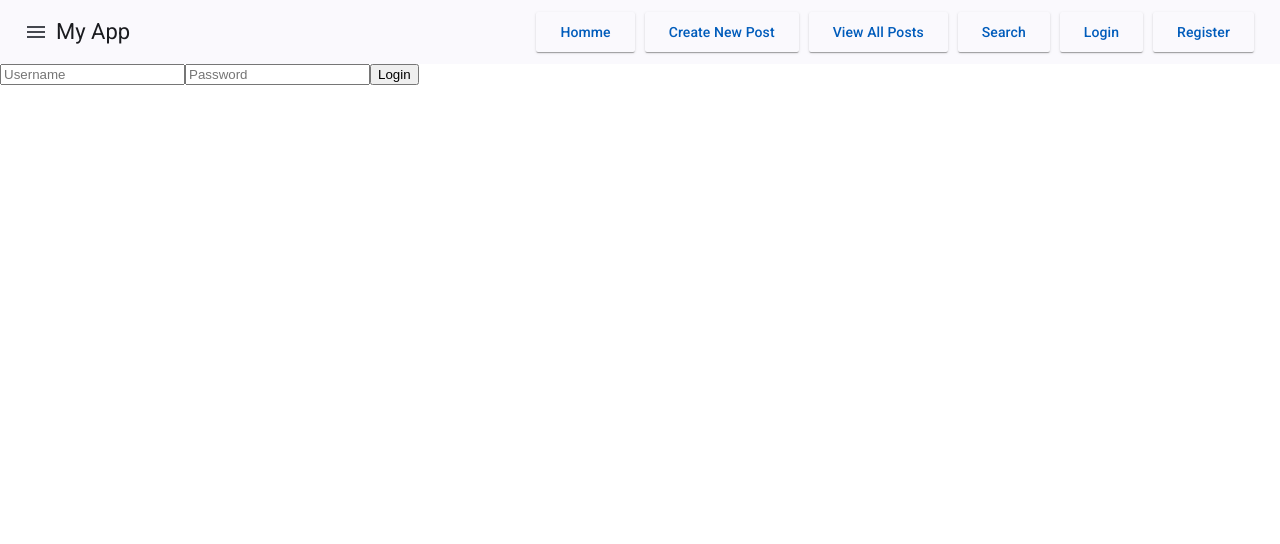
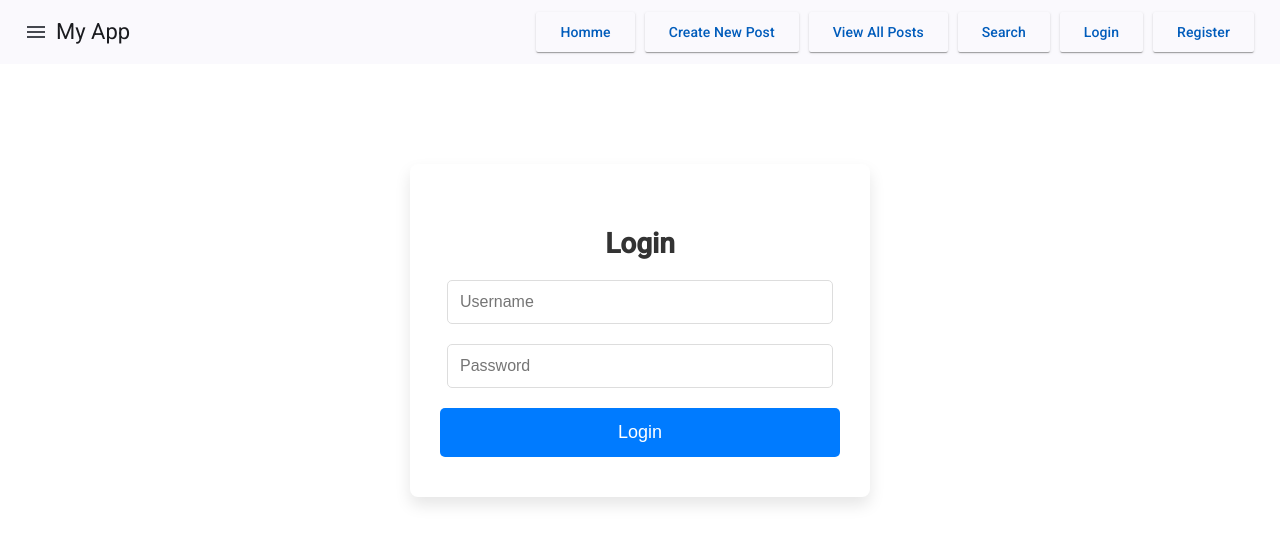
Before and after one commit to achraftes/fullstack-blog-spring-angular, an Angular app in the folder bloggingWeb/: page /login in a window 1280 px wide. Shown: the top 544 px of the page. Built offline with nearby package versions, Linux system fonts and the light colour scheme.

Commit message:
Add login and registration forms with modern design

```diff
--- a/bloggingWeb/src/app/login/login.component.css
+++ b/bloggingWeb/src/app/login/login.component.css
@@ -0,0 +1,53 @@
+/* Style pour le formulaire Login */
+.form-box {
+    background-color: white;
+    padding: 40px 30px;
+    border-radius: 8px;
+    box-shadow: 0 8px 16px rgba(0, 0, 0, 0.1);
+    width: 400px;
+    text-align: center;
+    margin: 100px auto;
+  }
+
+  /* Titre du formulaire */
+  .form-box h2 {
+    font-size: 28px;
+    margin-bottom: 20px;
+    color: #333;
+  }
+
+  /* Groupes de champs de saisie */
+  .input-group {
+    margin-bottom: 20px;
+  }
+
+  .input-group input {
+    width: 90%;
+    padding: 12px;
+    font-size: 16px;
+    border: 1px solid #ddd;
+    border-radius: 5px;
+    outline: none;
+    transition: border-color 0.3s ease;
+  }
+
+  .input-group input:focus {
+    border-color: #007bff;
+  }
+
+  /* Style du bouton de soumission */
+  .submit-btn {
+    padding: 14px 0;
+    width: 100%;
+    background-color: #007bff;
+    color: white;
+    font-size: 18px;
+    border: none;
+    border-radius: 5px;
+    cursor: pointer;
+    transition: background-color 0.3s ease;
+  }
+
+  .submit-btn:hover {
+    background-color: #0056b3;
+  }
--- a/bloggingWeb/src/app/login/login.component.html
+++ b/bloggingWeb/src/app/login/login.component.html
@@ -1,5 +1,10 @@
-<form (ngSubmit)="onLogin()">
-    <input type="text" [(ngModel)]="user.username" name="username" placeholder="Username" required>
-    <input type="password" [(ngModel)]="user.password" name="password" placeholder="Password" required>
-    <button type="submit">Login</button>
+<form (ngSubmit)="onLogin()" class="form-box">
+    <h2>Login</h2>
+    <div class="input-group">
+      <input type="text" [(ngModel)]="user.username" name="username" placeholder="Username" required>
+    </div>
+    <div class="input-group">
+      <input type="password" [(ngModel)]="user.password" name="password" placeholder="Password" required>
+    </div>
+    <button type="submit" class="submit-btn">Login</button>
   </form>
--- a/bloggingWeb/src/app/register/register.component.css
+++ b/bloggingWeb/src/app/register/register.component.css
@@ -0,0 +1,53 @@
+/* Style pour le formulaire Register */
+.form-box {
+    background-color: white;
+    padding: 40px 30px;
+    border-radius: 8px;
+    box-shadow: 0 8px 16px rgba(0, 0, 0, 0.1);
+    width: 400px;
+    text-align: center;
+    margin: 100px auto;
+  }
+
+  /* Titre du formulaire */
+  .form-box h2 {
+    font-size: 28px;
+    margin-bottom: 20px;
+    color: #333;
+  }
+
+  /* Groupes de champs de saisie */
+  .input-group {
+    margin-bottom: 20px;
+  }
+
+  .input-group input {
+    width: 90%;
+    padding: 12px;
+    font-size: 16px;
+    border: 1px solid #ddd;
+    border-radius: 5px;
+    outline: none;
+    transition: border-color 0.3s ease;
+  }
+
+  .input-group input:focus {
+    border-color: #007bff;
+  }
+
+  /* Style du bouton de soumission */
+  .submit-btn {
+    padding: 14px 0;
+    width: 100%;
+    background-color: #007bff;
+    color: white;
+    font-size: 18px;
+    border: none;
+    border-radius: 5px;
+    cursor: pointer;
+    transition: background-color 0.3s ease;
+  }
+
+  .submit-btn:hover {
+    background-color: #0056b3;
+  }
--- a/bloggingWeb/src/app/register/register.component.html
+++ b/bloggingWeb/src/app/register/register.component.html
@@ -1,6 +1,13 @@
-<form (ngSubmit)="onRegister()">
-    <input type="text" [(ngModel)]="user.username" name="username" placeholder="Username" required>
-    <input type="password" [(ngModel)]="user.password" name="password" placeholder="Password" required>
-    <input type="email" [(ngModel)]="user.email" name="email" placeholder="Email" required>
-    <button type="submit">Register</button>
+<form (ngSubmit)="onRegister()" class="form-box">
+    <h2>Register</h2>
+    <div class="input-group">
+      <input type="text" [(ngModel)]="user.username" name="username" placeholder="Username" required>
+    </div>
+    <div class="input-group">
+      <input type="password" [(ngModel)]="user.password" name="password" placeholder="Password" required>
+    </div>
+    <div class="input-group">
+      <input type="email" [(ngModel)]="user.email" name="email" placeholder="Email" required>
+    </div>
+    <button type="submit" class="submit-btn">Register</button>
   </form>
```
